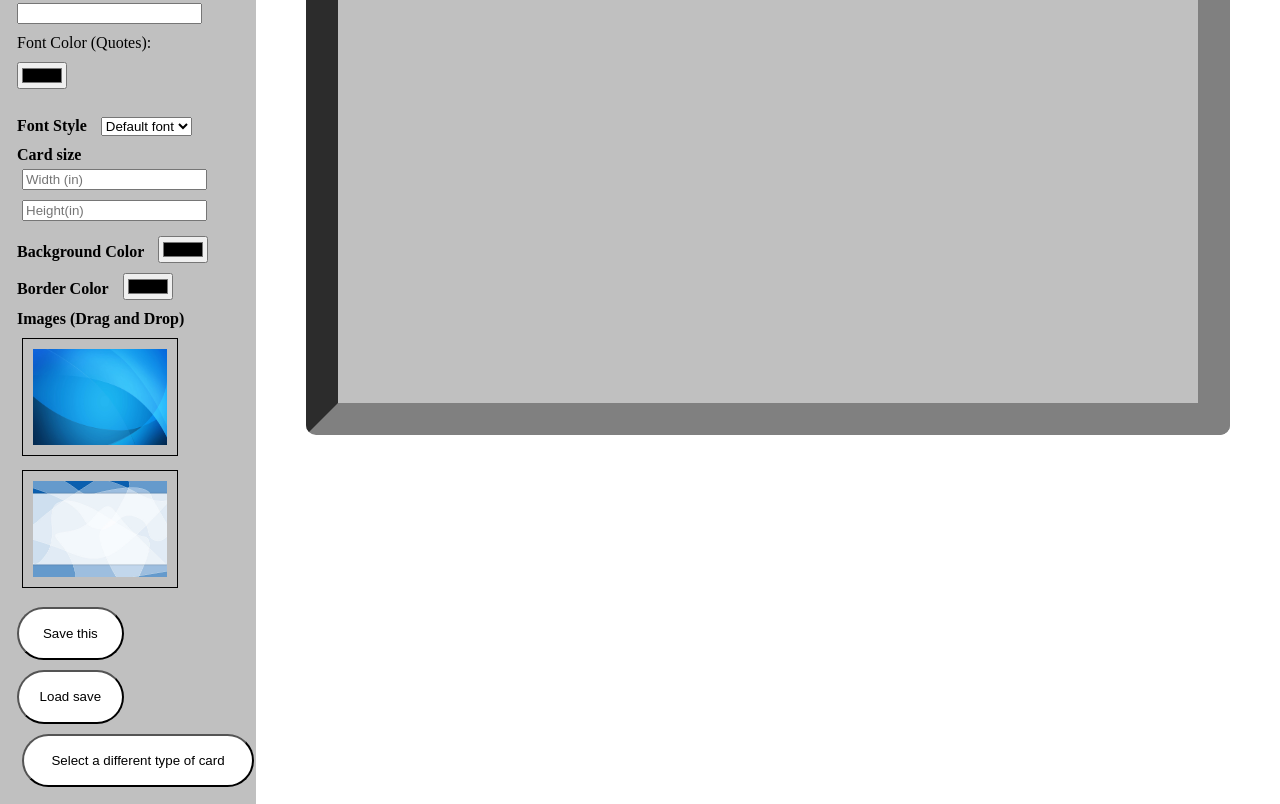
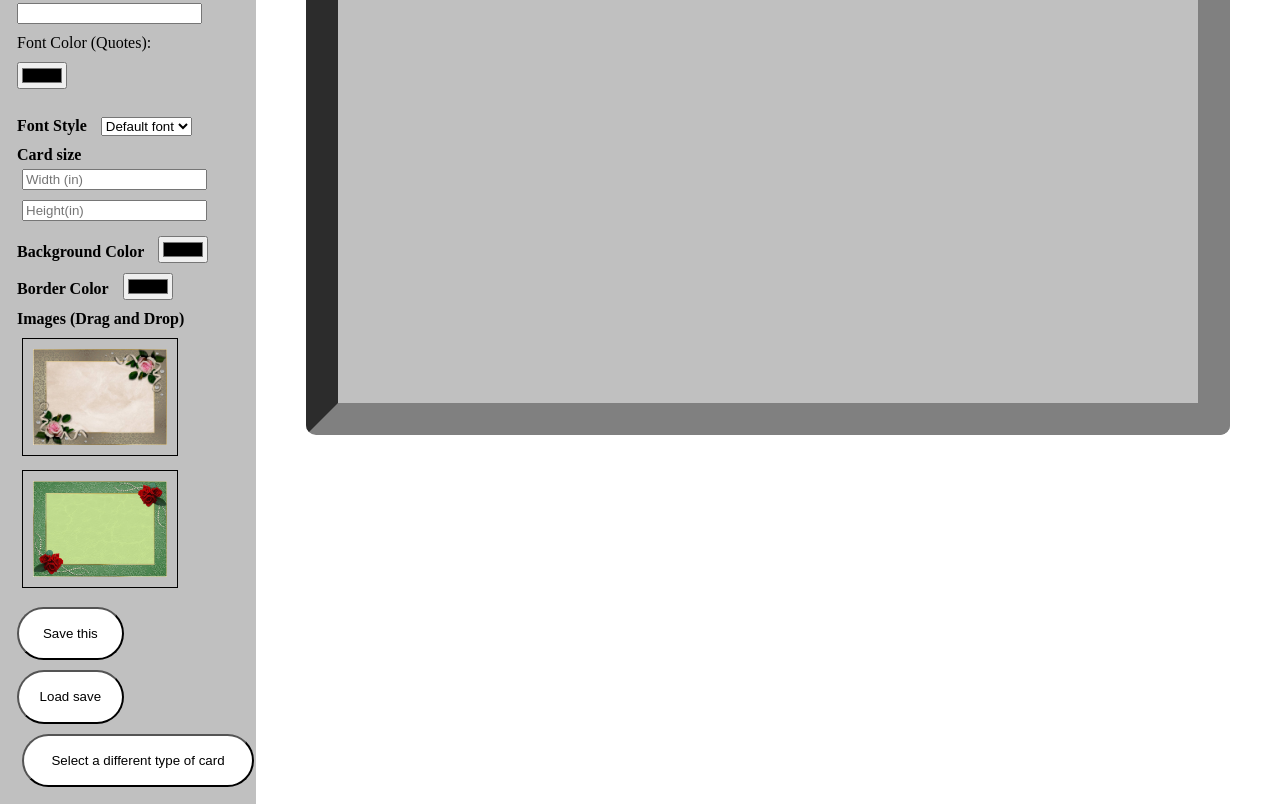
Before and after one commit to WilliamKhoo787/assignment_2, a plain HTML site: page Informal.html in a window 1280 px wide. Shown: the part 678-1482 px from the top of the page. Drawn offline with Linux system fonts and the light colour scheme; a web font is replaced by a local one.

Commit message:
Update Informal.html

```diff
--- a/Informal.html
+++ b/Informal.html
@@ -622,8 +622,8 @@
 		<br>
 		<div id="templateid" class="bold">Images (Drag and Drop)</div>
 		<div>
-			<img src="assets/5.jpg"  ondragstart="dragstart_handler(event);" draggable="true" class="images" id="img1">
-			<img src="assets/6.jpg"  ondragstart="dragstart_handler(event);" draggable="true" class="images" id="img2">
+			<img src="assets/1.jpg"  ondragstart="dragstart_handler(event);" draggable="true" class="images" id="img1">
+			<img src="assets/2.jpg"  ondragstart="dragstart_handler(event);" draggable="true" class="images" id="img2">
 		</div>
 		<div id="saveo"></div>
 		<button onclick="save()" class="fav">Save this</button>
```
